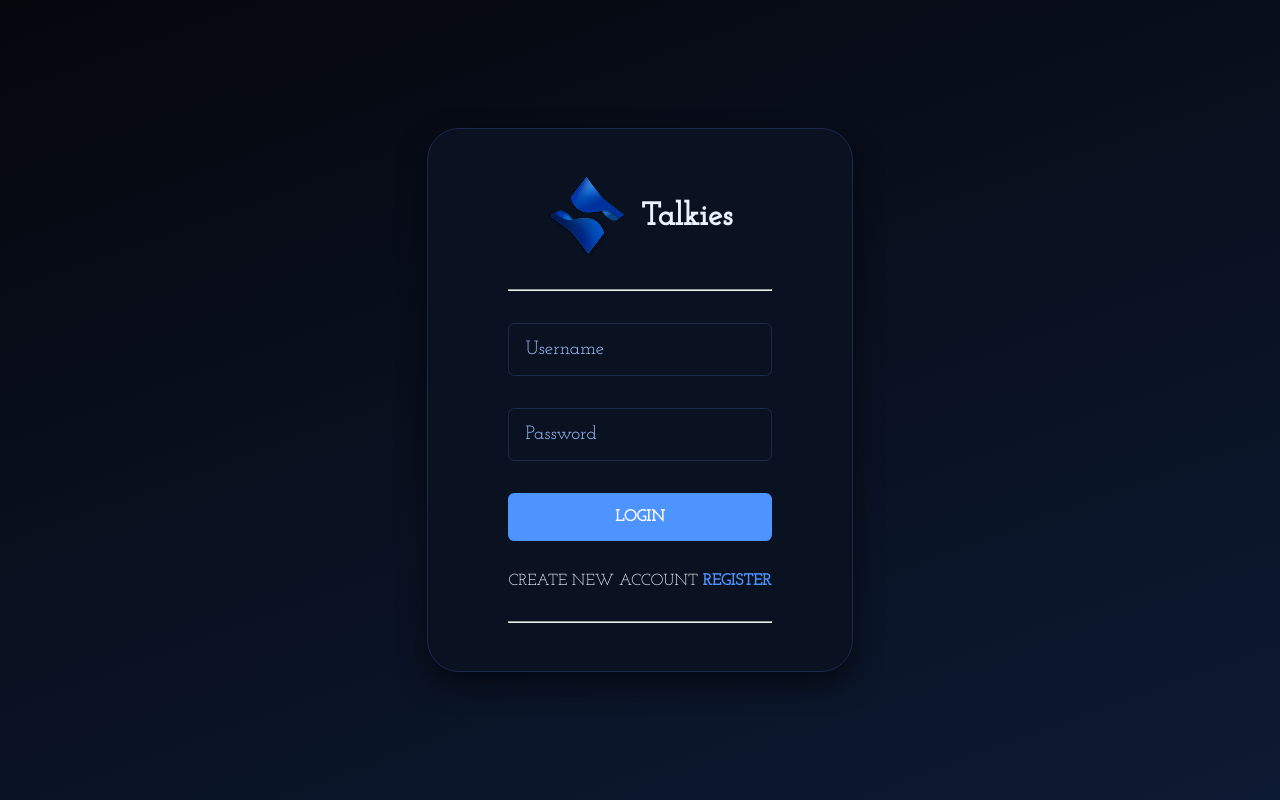
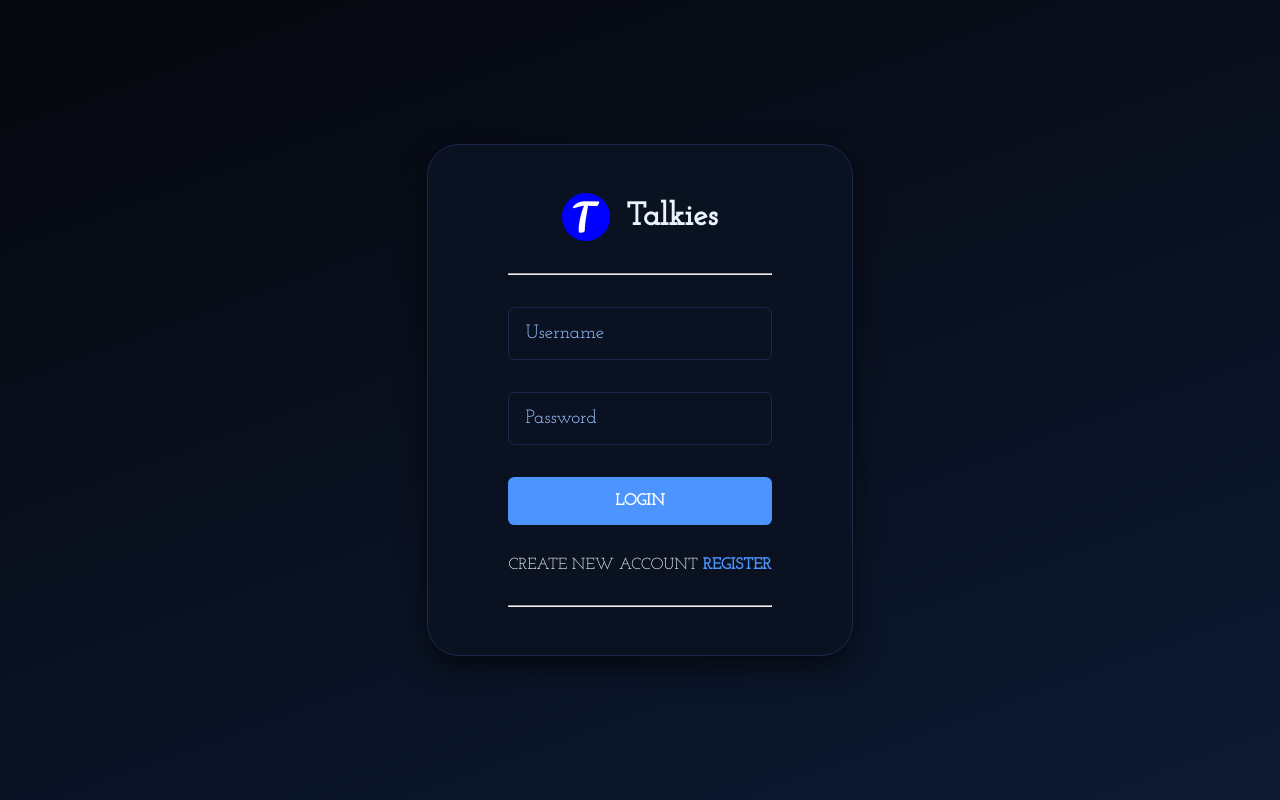
Before and after one commit to Shubhithebeast/Talkies, a React (Create React App) app in the folder client/: page /login in a window 1280 px wide. Built offline with nearby package versions, Linux system fonts and the light colour scheme; no server answers.

Commit message:
fix: replace logo image with new icon and adjust image size in Login and Register components

```diff
--- a/client/src/pages/Login.jsx
+++ b/client/src/pages/Login.jsx
@@ -1,5 +1,4 @@
 import React, { useState,useEffect } from 'react'
-import Logo from "../assets/logo.svg"
 import styled from 'styled-components'
 import { Link, useNavigate } from 'react-router-dom'
 import { toast,ToastContainer } from 'react-toastify'
@@ -77,7 +76,7 @@
       <FormContainer theme={theme}>
         <form onSubmit={(event) => handleSubmit(event)}>
           <div className='brand'>
-            <img src={Logo} alt="Logo" />
+            <img src="/android-chrome-192x192.png" alt="Logo" />
             <h1>Talkies</h1>
           </div>
           <hr></hr>
@@ -111,7 +110,7 @@
   gap:1rem;
   justify-content:center;
   img{
-    height:5rem;
+    height:3rem;
   }
   h1{
     color:${props => props.theme.text};
--- a/client/src/pages/Register.jsx
+++ b/client/src/pages/Register.jsx
@@ -1,7 +1,6 @@
 import React, {useState,useEffect} from 'react'
 import { Link ,useNavigate} from 'react-router-dom';
 import styled from 'styled-components';
-import Logo from "../assets/logo.svg"
 import {ToastContainer,toast} from "react-toastify";
 import axios from "axios";
 import { registerRoute } from '../utils/APIRoutes';
@@ -98,7 +97,7 @@
       <FormContainer theme={theme}>
         <form onSubmit={(e)=>handleSubmit(e)}>
           <div className='brand'>
-            <img src={Logo} alt="Logo" />
+            <img src="/android-chrome-192x192.png" alt="Logo" />
             <h1>Talkies</h1>
           </div>
           <hr/>
@@ -136,7 +135,7 @@
     gap:1rem;
     justify-content:center;
     img{
-      height:5rem;
+      height:3rem;
     }
     h1{
       color:${props => props.theme.text};
```
